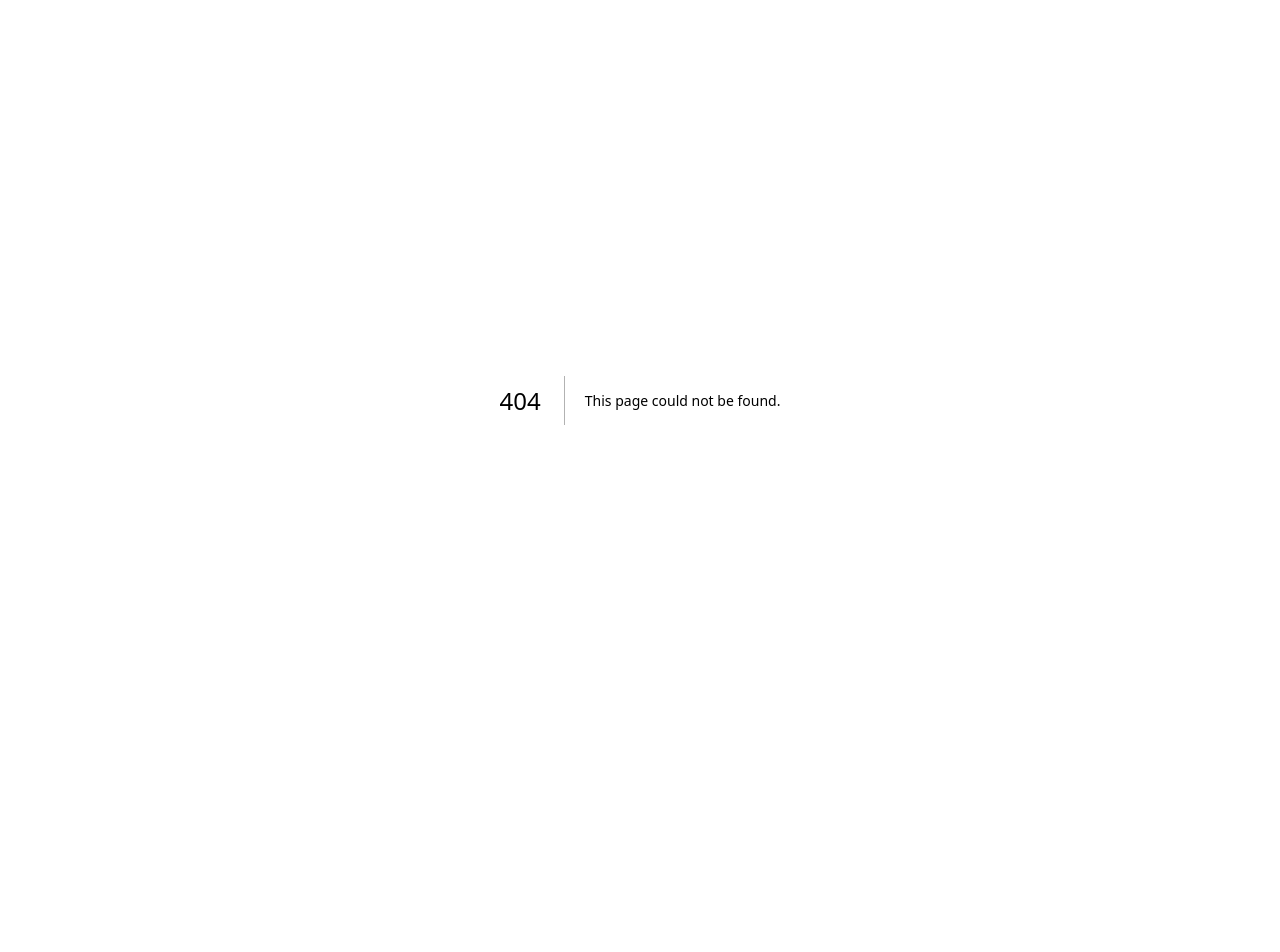
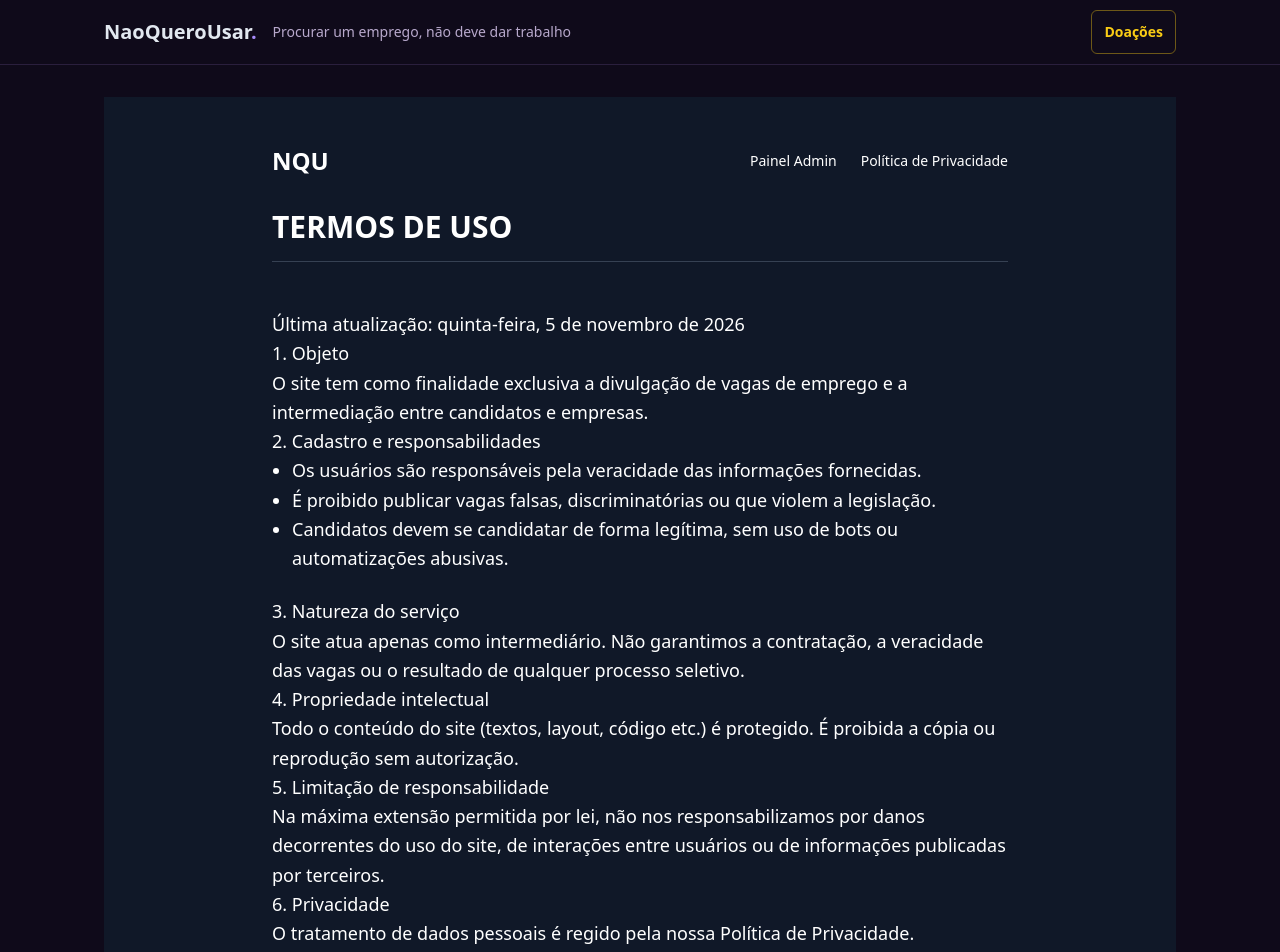
Before and after one commit to AndreCaue/NaoQueroUsar, a Next.js app in the folder frontend/: page /termos-de-uso in a window 1280 px wide. Before the commit this address had no page. Shown: the top 952 px of the page. Before the commit the page ends 800 px from the top, so only its background shows below. Built offline with nearby package versions, Linux system fonts and the light colour scheme.

Commit message:
docs(06): termos de uso + política de privacidade com LGPD suportenqs@outlook.com

```diff
--- a/frontend/app/(public)/privacidade/page.tsx
+++ b/frontend/app/(public)/privacidade/page.tsx
@@ -70,7 +70,7 @@ export default function PrivacidadePage() {
             <li>Revogação do consentimento;</li>
             <li>Oposição ao tratamento.</li>
           </ul>
-          <p>Para exercer esses direitos, envie e-mail para: [seu e-mail LGPD]</p>
+          <p>Para exercer esses direitos, envie e-mail para: suportenqs@outlook.com</p>
 
           <h3>8. Segurança</h3>
           <p>Adotamos medidas técnicas e organizacionais razoáveis para proteger os dados pessoais contra acessos não autorizados, perda ou alteração indevida.</p>
@@ -79,7 +79,7 @@ export default function PrivacidadePage() {
           <p>Esta Política pode ser atualizada. A versão mais recente estará sempre disponível nesta página.</p>
 
           <h3>10. Contato</h3>
-          <p>Dúvidas sobre esta Política ou sobre o tratamento de dados pessoais: [seu e-mail]</p>
+          <p>Dúvidas sobre esta Política ou sobre o tratamento de dados pessoais: suportenqs@outlook.com</p>
         </article>
       </div>
     </main>
--- /dev/null
+++ b/frontend/app/(public)/termos-de-uso/page.tsx
@@ -0,0 +1,60 @@
+/* eslint-disable */
+/* import.meta disable */
+
+export default function TermosDeUsoPage() {
+  return (
+    <main className="min-h-screen bg-gray-900 text-white">
+      <div className="max-w-3xl mx-auto px-4 py-12">
+        <header className="mb-12">
+          <div className="flex items-center justify-between mb-8">
+            <span className="text-2xl font-bold">NQU</span>
+            <nav>
+              <ul className="flex gap-6 text-sm">
+                <li>
+                  <a href="/admin/paste" className="hover:text-accent-strong transition-colors">Painel Admin</a>
+                </li>
+                <li>
+                  <a href="/privacidade" className="hover:text-accent-strong transition-colors">Política de Privacidade</a>
+                </li>
+              </ul>
+            </nav>
+          </div>
+
+          <h2 className="text-3xl font-semibold border-b border-gray-700 pb-4 mb-8">TERMOS DE USO</h2>
+        </header>
+
+        <article className="prose lg:prose-xl text-lg leading-relaxed">
+          <p>Última atualização: quinta-feira, 5 de novembro de 2026</p>
+
+          <h3>1. Objeto</h3>
+          <p>O site tem como finalidade exclusiva a divulgação de vagas de emprego e a intermediação entre candidatos e empresas.</p>
+
+          <h3>2. Cadastro e responsabilidades</h3>
+          <ul className="list-disc pl-5 mb-6">
+            <li>Os usuários são responsáveis pela veracidade das informações fornecidas.</li>
+            <li>É proibido publicar vagas falsas, discriminatórias ou que violem a legislação.</li>
+            <li>Candidatos devem se candidatar de forma legítima, sem uso de bots ou automatizações abusivas.</li>
+          </ul>
+
+          <h3>3. Natureza do serviço</h3>
+          <p>O site atua apenas como intermediário. Não garantimos a contratação, a veracidade das vagas ou o resultado de qualquer processo seletivo.</p>
+
+          <h3>4. Propriedade intelectual</h3>
+          <p>Todo o conteúdo do site (textos, layout, código etc.) é protegido. É proibida a cópia ou reprodução sem autorização.</p>
+
+          <h3>5. Limitação de responsabilidade</h3>
+          <p>Na máxima extensão permitida por lei, não nos responsabilizamos por danos decorrentes do uso do site, de interações entre usuários ou de informações publicadas por terceiros.</p>
+
+          <h3>6. Privacidade</h3>
+          <p>O tratamento de dados pessoais é regido pela nossa <a href="/privacidade">Política de Privacidade</a>.</p>
+
+          <h3>7. Alterações</h3>
+          <p>Podemos alterar estes Termos a qualquer momento. O uso continuado do site após a alteração implica aceitação da nova versão.</p>
+
+          <h3>8. Foro</h3>
+          <p>Fica eleito o foro da comarca de [sua cidade/estado] para dirimir quaisquer controvérsias.</p>
+        </article>
+      </div>
+    </main>
+  );
+}
```
